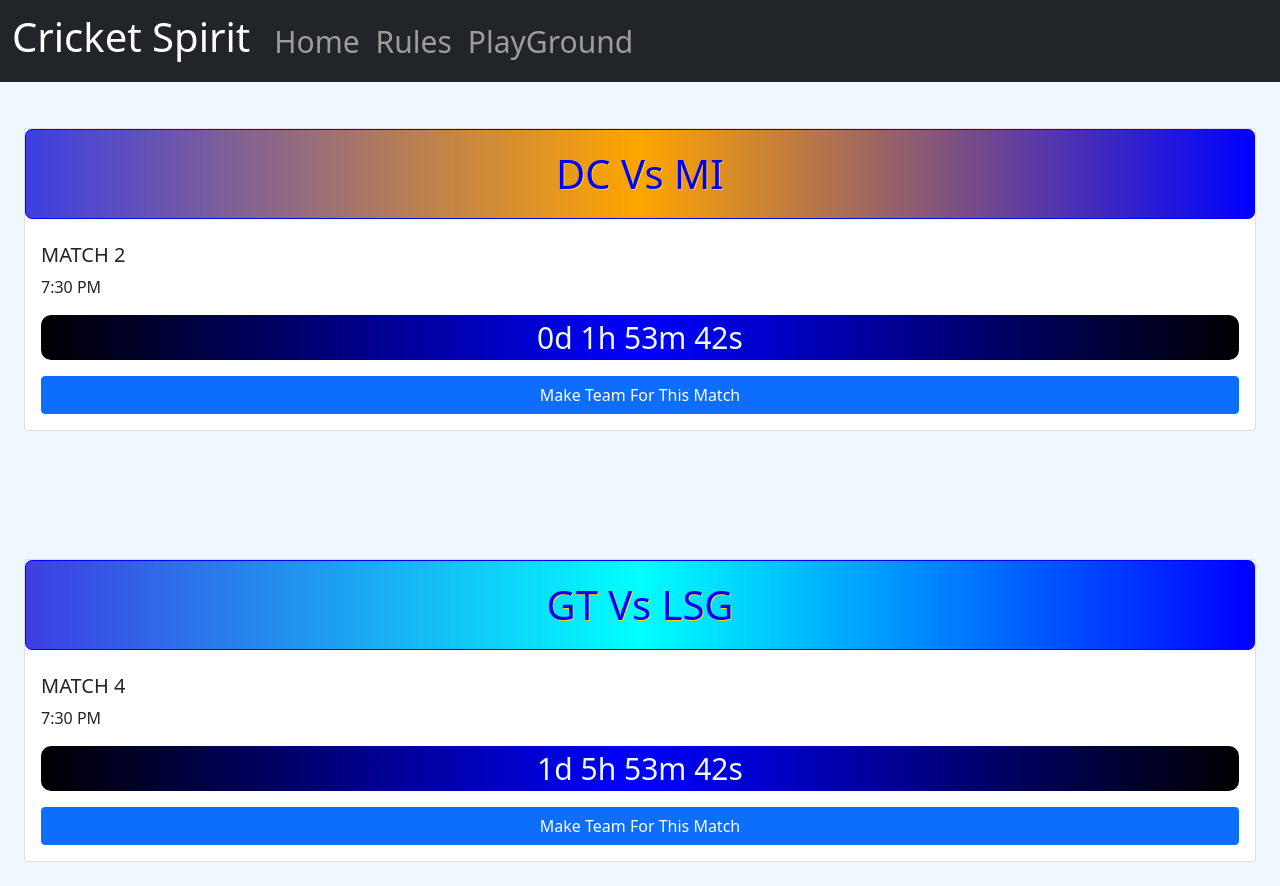
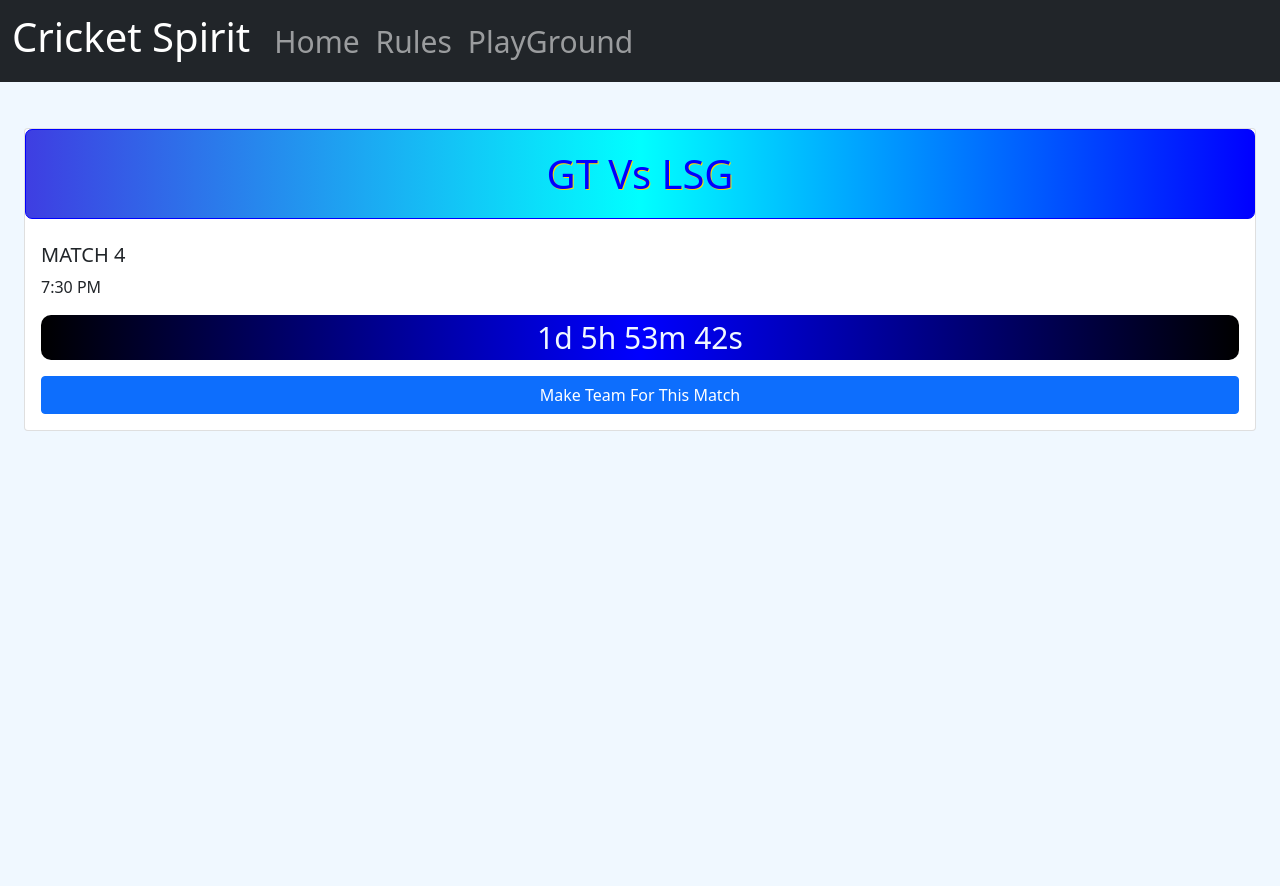
Before and after one commit to Cric8/s, a plain HTML site: page html/pg.html in a window 1280 px wide. After the commit the page ends 800 px from the top, so only its background shows below. Drawn offline with nearby package versions, Linux system fonts and the light colour scheme.

Commit message:
Update pg.html

```diff
--- a/html/pg.html
+++ b/html/pg.html
@@ -56,7 +56,7 @@
             </div>
         </div> -->
 
-        <div class="card" style="margin-top: 8em;">
+        <!-- <div class="card" style="margin-top: 8em;">
             <center>
                 <h1 class=""style="border: 1px solid;padding: 0.5em;background: linear-gradient(to right,rgb(62, 62, 226),orange,blue);color: blue;text-shadow: 1px 1px gold;border-radius: 7px;">
                     DC Vs MI
@@ -76,7 +76,7 @@
                     </a>
                 </div>
             </div>
-        </div>
+        </div> -->
 
         <!-- <div class="card" style="margin-top: 8em;">
             <center>
```
